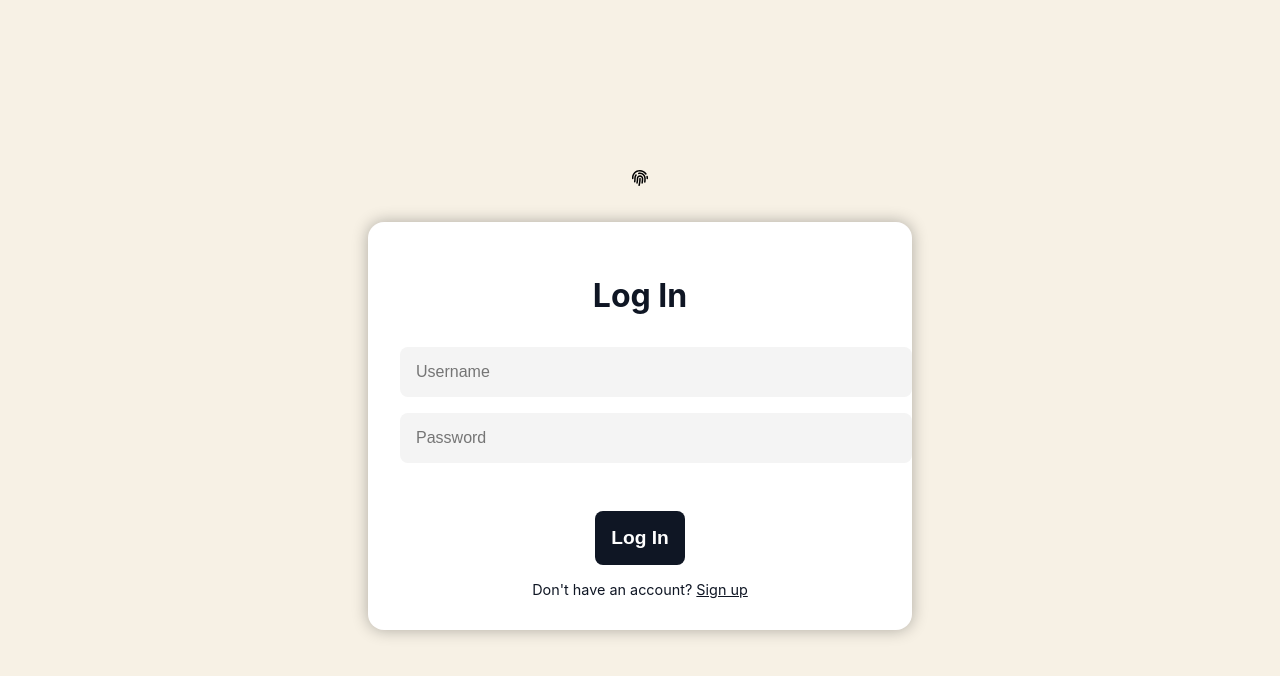
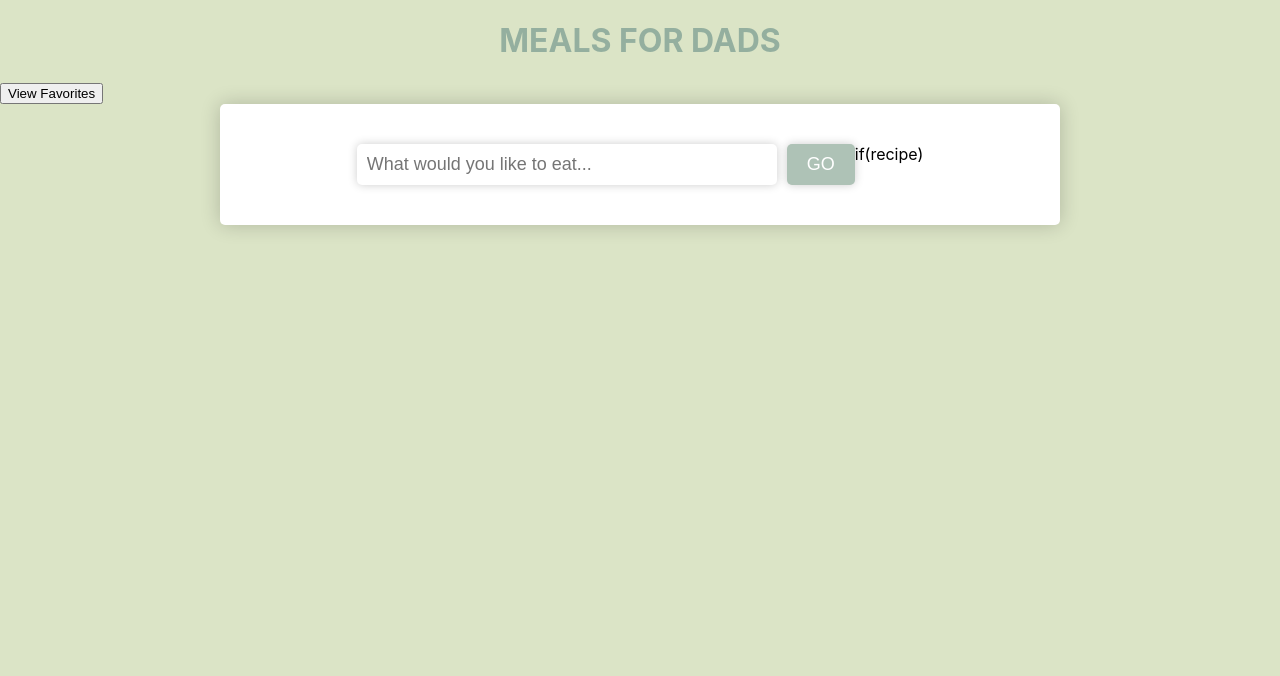
Before and after one commit to jcambria/cookingapp, a React (Create React App) app in the folder cookingapp/: page / in a window 1280 px wide. Shown: the top 676 px of the page. Built offline with nearby package versions, Linux system fonts and the light colour scheme.

Commit message:
did away with login, added search bar

```diff
--- a/cookingapp/package.json
+++ b/cookingapp/package.json
@@ -7,6 +7,8 @@
     "@testing-library/react": "^13.4.0",
     "@testing-library/user-event": "^13.5.0",
     "react": "^18.2.0",
+    "react-axios": "^2.0.6",
+    "react-bootstrap": "^2.7.2",
     "react-dom": "^18.2.0",
     "react-icons": "^4.8.0",
     "react-scripts": "5.0.1",
--- a/cookingapp/src/App.js
+++ b/cookingapp/src/App.js
@@ -1,18 +1,14 @@
-import logo from './logo.svg';
-import './App.css';
-import LoginPage from './Login';
+import React from 'react';
+import Recipe from './Recipe';
 
 function App() {
-
   return (
-
-    <div className="App">
-   <LoginPage />
+    <div>
+      <h1>MEALS FOR DADS</h1>
+      <button>View Favorites</button>
+      <Recipe />
     </div>
-
   );
-
-
 }
 
 export default App;
--- a/cookingapp/src/Login.jsx
+++ /dev/null
@@ -1,52 +0,0 @@
-import { useState } from "react";
-import "./login.css";
-import { FaCookie, FaExclamationTriangle, FaFingerprint, FaFolderOpen, FaHeart, IconName } from "react-icons/fa";
-
-
-function Login() {
-  const [username, setUsername] = useState("");
-  const [password, setPassword] = useState("");
-
-  const handleLogin = (e) => {
-    e.preventDefault();
-    // Handle login logic here
-  };
-
-  return (
-    <div className="login-container">
-      <div className="logo-container">
-      <FaFingerprint />
-      </div>
-      <form className="form" onSubmit={handleLogin}>
-        <h1 className="title">Log In</h1>
-        <div className="form-field">
-          <input
-            className="input"
-            type="text"
-            placeholder="Username"
-            value={username}
-            onChange={(e) => setUsername(e.target.value)}
-          />
-        </div>
-        <div className="form-field">
-          <input
-            className="input"
-            type="password"
-            placeholder="Password"
-            value={password}
-            onChange={(e) => setPassword(e.target.value)}
-          />
-        </div>
-        <button className="button">Log In</button>
-        <div className="description">
-          Don't have an account?{" "}
-          <a className="link" href="/signup">
-            Sign up
-          </a>
-        </div>
-      </form>
-    </div>
-  );
-}
-
-export default Login;
--- /dev/null
+++ b/cookingapp/src/Recipe.jsx
@@ -0,0 +1,79 @@
+import React, { useState } from 'react';
+import { FaBatteryEmpty, FaHeart } from "react-icons/fa";
+import { AiOutlineHeart, IconName } from "react-icons/ai";
+
+import './recipe.css'
+
+function Recipe() {
+  const [query, setQuery] = useState('');
+
+  const [recipes, setRecipes] = useState([
+    {
+      name: 'Spaghetti Bolognese',
+      ingredients: ['spaghetti', 'ground beef', 'tomato sauce', 'onion', 'garlic'],
+      directions: '1. Cook spaghetti according to package directions. 2. Brown ground beef in a large skillet over medium-high heat. 3. Add onion and garlic and cook until softened. 4. Add tomato sauce and simmer for 10 minutes. 5. Serve over spaghetti.',
+    },
+    {
+      name: 'Grilled Cheese Sandwich',
+      ingredients: ['bread', 'cheddar cheese', 'butter'],
+      directions: '1. Butter one side of each slice of bread. 2. Place cheese between slices of bread, with buttered sides facing out. 3. Cook in a skillet over medium heat until bread is toasted and cheese is melted, about 2-3 minutes per side.',
+    },
+    {
+      name: 'Chocolate Chip Cookies',
+      ingredients: ['flour', 'butter', 'sugar', 'brown sugar', 'eggs', 'vanilla extract', 'baking soda', 'salt', 'chocolate chips'],
+      directions: '1. Preheat oven to 375 degrees F. 2. Cream butter and sugars in a large bowl until light and fluffy. 3. Beat in eggs and vanilla. 4. In a separate bowl, combine flour, baking soda, and salt. 5. Gradually add flour mixture to butter mixture and mix well. 6. Stir in chocolate chips. 7. Drop by rounded tablespoonfuls onto ungreased baking sheets. 8. Bake for 8-10 minutes or until lightly browned. 9. Cool on wire racks.',
+    },
+    {
+      name: 'tim',
+      ingredients: ['hi,bye'],
+      directions: '1.'
+
+
+    }
+  ]);
+  const [selectedRecipe, setSelectedRecipe] = useState(null);
+
+  const handleChange = (event) => {
+    setQuery(event.target.value);
+    setSelectedRecipe(null); // Reset the selected recipe when the query changes
+  };
+
+  const handleSubmit = (event) => {
+    event.preventDefault();
+    const matchingRecipes = recipes.filter(recipe =>
+      recipe.name.toLowerCase().includes(query.toLowerCase()) ||
+      recipe.ingredients.some(ingredient =>
+        ingredient.toLowerCase().includes(query.toLowerCase())
+      )
+    );
+    if (matchingRecipes.length > 0) {
+      setSelectedRecipe(matchingRecipes[0]);
+    } else {
+      setSelectedRecipe(null);
+    }
+  };
+
+  return (
+    <div className="App">
+      <form onSubmit={handleSubmit}>
+        <input type="text" placeholder="What would you like to eat..." value={query} onChange={handleChange} />
+        <button type="submit">GO</button>
+        if(recipe)
+      </form>
+      {selectedRecipe && (
+        <div>
+          <h2>{selectedRecipe.name}</h2>
+          <p>Ingredients: {selectedRecipe.ingredients.join(', ')}</p>
+          <p>Directions: {selectedRecipe.directions}</p>
+          <p id='like'>Like <button id='heartbutton'><AiOutlineHeart /></button> </p>
+        </div>
+      )}
+
+    </div>
+
+  );
+  <button>View Favorites</button>
+
+}
+
+export default Recipe;
--- a/cookingapp/src/login.css
+++ /dev/null
@@ -1,91 +0,0 @@
-.login-container {
-  display: flex;
-  flex-direction: column;
-  align-items: center;
-  justify-content: center;
-  height: 100vh;
-  background-color: #F7F1E5;
-}
-
-.logo-container {
-  margin-bottom: 2rem;
-}
-
-.logo {
-  width: 10rem;
-}
-
-.form {
-  display: flex;
-  flex-direction: column;
-  align-items: center;
-  width: 90%;
-  max-width: 30rem;
-  padding: 2rem;
-  background-color: #fff;
-  border-radius: 1rem;
-  box-shadow: 0 0 1rem rgba(0, 0, 0, 0.3);
-}
-
-.title {
-  margin-bottom: 2rem;
-  font-size: 2rem;
-  font-weight: bold;
-  color: #0f1624;
-}
-
-.form-field {
-  margin-bottom: 1rem;
-  width: 100%;
-}
-
-.input {
-  width: 100%;
-  padding: 1rem;
-  border-radius: 0.5rem;
-  border: none;
-  font-size: 1rem;
-  color: #0f1624;
-  background-color: #f4f4f4;
-}
-
-.button {
-  margin-top: 2rem;
-  padding: 1rem;
-  border: none;
-  border-radius: 0.5rem;
-  font-size: 1.2rem;
-  font-weight: bold;
-  color: #fff;
-  background-color: #0f1624;
-  cursor: pointer;
-  transition: all 0.3s ease-in-out;
-}
-
-.button:hover {
-  transform: translateY(-3px);
-  box-shadow: 0 0.5rem 1rem rgba(0, 0, 0, 0.3);
-}
-
-.description {
-  margin-top: 1rem;
-  font-size: 0.9rem;
-  color: #0f1624;
-  text-align: center;
-}
-
-.link {
-  color: #0f1624;
-  text-decoration: underline;
-}
-
-.link:hover{
-  color: orange;
-}
-
-
-@media screen and (max-width: 600px) {
-  .form {
-    max-width: 90%;
-  }
-}
--- /dev/null
+++ b/cookingapp/src/recipe.css
@@ -0,0 +1,84 @@
+body {
+    background-color: #DBE4C6;
+  }
+  .card {
+    margin: 20px;
+    padding: 20px;
+    box-shadow: 0 0 10px rgba(0, 0, 0, 0.1);
+  }
+
+  form {
+    display: flex;
+    justify-content: center;
+    margin: 20px 0;
+  }
+
+  input[type="text"] {
+    padding: 10px;
+    border: none;
+    border-radius: 5px;
+    font-size: 18px;
+    width: 400px;
+    box-shadow: 0 0 10px rgba(0, 0, 0, 0.2);
+  }
+
+  button[type="submit"] {
+    background-color: #AEC2B6;
+    color: white;
+    padding: 10px 20px;
+    border: none;
+    border-radius: 5px;
+    font-size: 18px;
+    cursor: pointer;
+    margin-left: 10px;
+    box-shadow: 0 0 10px rgba(0, 0, 0, 0.2);
+    transition: background-color 0.3s;
+  }
+
+  button[type="submit"]:hover {
+    background-color: #BBD6B8;
+  }
+
+  .App {
+    max-width: 800px;
+    margin: 0 auto;
+    padding: 20px;
+    background-color: white;
+    border-radius: 5px;
+    box-shadow: 0 0 20px rgba(0, 0, 0, 0.2);
+  }
+
+  h1{
+    text-align: center;
+    color: #94AF9F;
+  }
+
+  h2 {
+    font-size: 36px;
+    margin-bottom: 10px;
+  }
+
+  p {
+    font-size: 18px;
+    margin-bottom: 20px;
+
+  }
+
+  #like{
+    font-weight: bolder;
+
+  }
+  #heartbutton{
+    background-color: transparent;
+
+  }
+  #heartbutton:hover{
+    background-color: red;
+    color: white;
+  }
+
+
+
+  p:last-child {
+    margin-bottom: 0;
+  }
```
Also changed, not shown: 1 other file (tests, documents, lock files or other folders).
